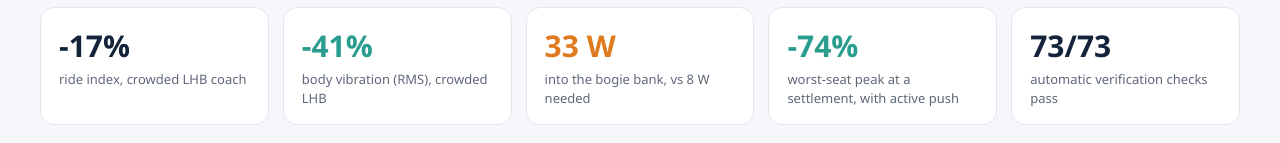
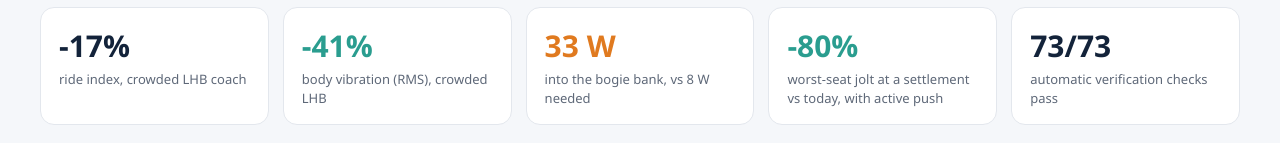
Before and after one commit to Sangeeth0301/SwarmRide-Bharat, a plain HTML site: page dashboard/index.html in a window 1280 px wide. Shown: the part 170-313 px from the top of the page. Drawn offline with nearby package versions, Linux system fonts and the light colour scheme.

Commit message:
fix(dashboard): compare the settlement jolt with today's damper, as in the pitch

```diff
--- a/dashboard/index.html
+++ b/dashboard/index.html
@@ -152,7 +152,7 @@ const kpis = [
   [pct(L.C0[iFull], L.C3[iFull]) + '%', 'ride index, crowded LHB coach', ''],
   [pct(S.rms.LHB.C0[iFull], S.rms.LHB.C3[iFull]) + '%', 'body vibration (RMS), crowded LHB', 't'],
   [Math.round(S.bank.LHB.C3[iFull]) + ' W', 'into the bogie bank, vs 8 W needed', 'o'],
-  [pct(S.events.settlement.peak[1], S.events.settlement.peak[2]) + '%', 'worst-seat peak at a settlement, with active push', 't'],
+  [pct(S.events.settlement.peak[0], S.events.settlement.peak[2]) + '%', 'worst-seat jolt at a settlement vs today, with active push', 't'],
   [S.meta.checks.split(' ')[0] + '/' + S.meta.checks.split(' ')[2], 'automatic verification checks pass', '']
 ];
 document.getElementById('kpis').innerHTML = kpis.map(k =>
```
